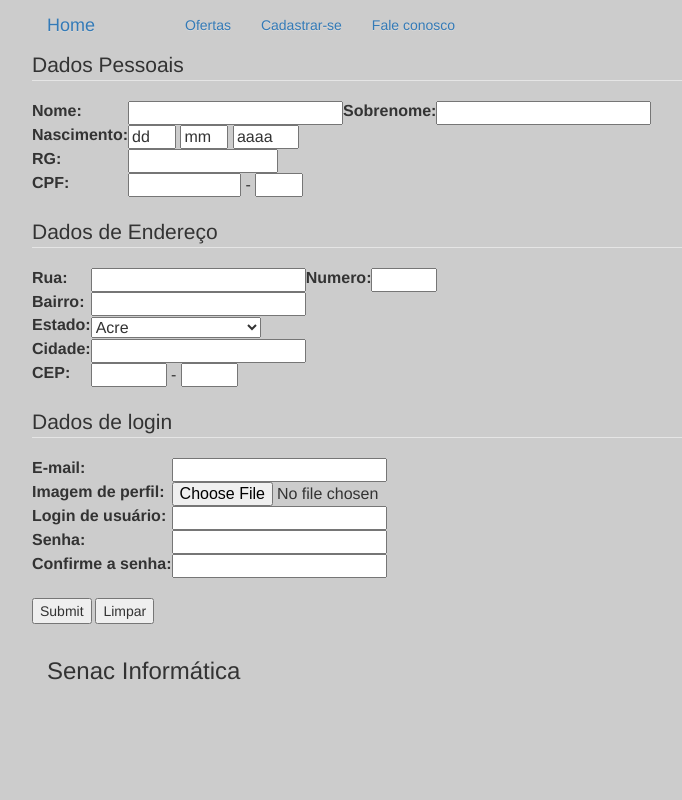
After one commit to SahMaestri/hard-work, a PHP site: page /CadastroCliente.php in a window 1280 px wide. The commit adds this page. Shown: the whole page, without its empty margins (38-720 px from the left). Run offline with PHP 8.4, Linux system fonts and the light colour scheme.

Commit message:
comit daniel 07 07

```diff
--- /dev/null
+++ b/CadastroCliente.php
@@ -0,0 +1,254 @@
+<html>
+ <head>
+
+
+
+        <meta charset="UTF-8">
+        <meta name="viewport" content="width=device-width, initial-scale=1.0">
+        <link href="css/bootstrap.css" rel="stylesheet" type="text/css"/>
+        <link href="css/bootstrap-theme.css" rel="stylesheet" type="text/css"/>
+            <link href="css/docs.min.css" rel="stylesheet" type="text/css"/>
+        <script src="js/jquery-1.11.3.min.js" type="text/javascript"></script>
+        <script src="js/bootstrap.min.js" type="text/javascript"></script>
+        <link href="css/styles.css" rel="stylesheet" type="text/css"/>
+        <style>
+            .carousel-inner img{
+                margin: auto
+
+            }
+        </style>
+
+    </head>
+
+
+
+    <body >
+        <div class="container">
+            <div class="navbar-header">
+                <button class="navbar-toggle collapsed" type="button" data-toggle="collapse" data-target="#bs-navbar" aria-controls="bs-navbar" aria-expanded="false">
+                    <span class="sr-only">Toggle navigation</span>
+                    <span class="icon-bar"></span>
+                    <span class="icon-bar"></span>
+                    <span class="icon-bar"></span>
+                </button>
+                <a href="index.php" class="navbar-brand">Home</a>
+            </div>
+            <nav id="bs-navbar" class="collapse navbar-collapse">
+                <ul class="nav navbar-nav">
+                    <li>
+                        <a href="../getting-started/"></a>
+                    </li>
+                    <li>
+                        <a href="../css/"></a>
+                    </li>
+                    <li>
+                        <a href="ofertas.php">Ofertas</a>
+                    </li>
+                    <li class="active">
+                        <a href="CadastroCliente.php"> Cadastrar-se</a>
+                    </li>
+                    <li>
+                        <a href="../customize/">Fale conosco</a>
+                    </li>
+                </ul>
+
+            </nav>
+
+
+ <title> Cadastrar-se </title>
+
+
+
+ <div>
+
+<form action="Script_do_Formulario.php" method="post">
+
+<!-- DADOS PESSOAIS-->
+<fieldset>
+ <legend>Dados Pessoais</legend>
+ <table cellspacing="10">
+  <tr>
+   <td>
+    <label for="nome">Nome: </label>
+   </td>
+   <td align="left">
+    <input type="text" name="email">
+   </td>
+   <td>
+    <label for="sobrenome">Sobrenome: </label>
+   </td>
+   <td align="left">
+    <input type="text" name="sobrenome">
+   </td>
+  </tr>
+  <tr>
+   <td>
+    <label>Nascimento: </label>
+   </td>
+   <td align="left">
+    <input type="text" name="dia" size="2" maxlength="2" value="dd">
+   <input type="text" name="mes" size="2" maxlength="2" value="mm">
+   <input type="text" name="ano" size="4" maxlength="4" value="aaaa">
+   </td>
+  </tr>
+  <tr>
+   <td>
+    <label for="rg">RG: </label>
+   </td>
+   <td align="left">
+    <input type="text" name="rg" size="13" maxlength="13">
+   </td>
+  </tr>
+  <tr>
+   <td>
+    <label>CPF:</label>
+   </td>
+   <td align="left">
+    <input type="text" name="cpf" size="9" maxlength="9"> - <input type="text" name="cpf2" size="2" maxlength="2">
+   </td>
+  </tr>
+ </table>
+</fieldset>
+
+<br />
+<!-- ENDEREÇO -->
+<fieldset>
+ <legend>Dados de Endereço</legend>
+ <table cellspacing="10">
+
+  <tr>
+   <td>
+    <label for="rua">Rua:</label>
+   </td>
+   <td align="left">
+    <input type="text" name="rua">
+   </td>
+   <td>
+    <label for="numero">Numero:</label>
+   </td>
+   <td align="left">
+    <input type="text" name="numero" size="4">
+   </td>
+  </tr>
+  <tr>
+   <td>
+    <label for="bairro">Bairro: </label>
+   </td>
+   <td align="left">
+    <input type="text" name="bairro">
+   </td>
+  </tr>
+  <tr>
+   <td>
+    <label for="estado">Estado:</label>
+   </td>
+   <td align="left">
+    <select name="estado">
+    <option value="ac">Acre</option>
+    <option value="al">Alagoas</option>
+    <option value="am">Amazonas</option>
+    <option value="ap">Amapá</option>
+    <option value="ba">Bahia</option>
+    <option value="ce">Ceará</option>
+    <option value="df">Distrito Federal</option>
+    <option value="es">Espírito Santo</option>
+    <option value="go">Goiás</option>
+    <option value="ma">Maranhão</option>
+    <option value="mt">Mato Grosso</option>
+    <option value="ms">Mato Grosso do Sul</option>
+    <option value="mg">Minas Gerais</option>
+    <option value="pa">Pará</option>
+    <option value="pb">Paraíba</option>
+    <option value="pr">Paraná</option>
+    <option value="pe">Pernambuco</option>
+    <option value="pi">Piauí</option>
+    <option value="rj">Rio de Janeiro</option>
+    <option value="rn">Rio Grande do Norte</option>
+    <option value="ro">Rondônia</option>
+    <option value="rs">Rio Grande do Sul</option>
+    <option value="rr">Roraima</option>
+    <option value="sc">Santa Catarina</option>
+    <option value="se">Sergipe</option>
+    <option value="sp">São Paulo</option>
+    <option value="to">Tocantins</option>
+   </select>
+   </td>
+  </tr>
+  <tr>
+   <td>
+    <label for="cidade">Cidade: </label>
+   </td>
+   <td align="left">
+    <input type="text" name="cidade">
+   </td>
+  </tr>
+  <tr>
+   <td>
+    <label for="cep">CEP: </label>
+   </td>
+   <td align="left">
+    <input type="text" name="cep" size="5" maxlength="5"> - <input type="text" name="cep2" size="3" maxlength="3">
+   </td>
+  </tr>
+ </table>
+</fieldset>
+<br />
+
+<!-- DADOS DE LOGIN -->
+<fieldset>
+ <legend>Dados de login</legend>
+ <table cellspacing="10">
+  <tr>
+   <td>
+    <label for="email">E-mail: </label>
+   </td>
+   <td align="left">
+    <input type="text" name="email">
+   </td>
+  </tr>
+  <tr>
+   <td>
+    <label for="imagem">Imagem de perfil:</label>
+   </td>
+   <td>
+    <input type="file" name="imagem" >
+
+   </td>
+  </tr>
+  <tr>
+   <td>
+    <label for="login">Login de usuário: </label>
+   </td>
+   <td align="left">
+    <input type="text" name="login">
+   </td>
+  </tr>
+  <tr>
+   <td>
+    <label for="pass">Senha: </label>
+   </td>
+   <td align="left">
+    <input type="password" name="pass">
+   </td>
+  </tr>
+  <tr>
+   <td>
+    <label for="passconfirm">Confirme a senha: </label>
+   </td>
+   <td align="left">
+    <input type="password" name="passconfirm">
+   </td>
+  </tr>
+ </table>
+</fieldset>
+<br />
+<input type="submit">
+<input type="reset" value="Limpar">
+</form>
+
+ <div class="container">
+     <h3>Senac Informática</h3>
+     </div>
+ </div>
+ </body>
+</html>
```
Also changed, not shown: index.php (+25 -15 lines), ofertas.php (added, +127 -0 lines), Img/2013.jpg (added), Img/background.jpg (added), Img/chev.jpg (added), Img/hhh.jpg (added).
